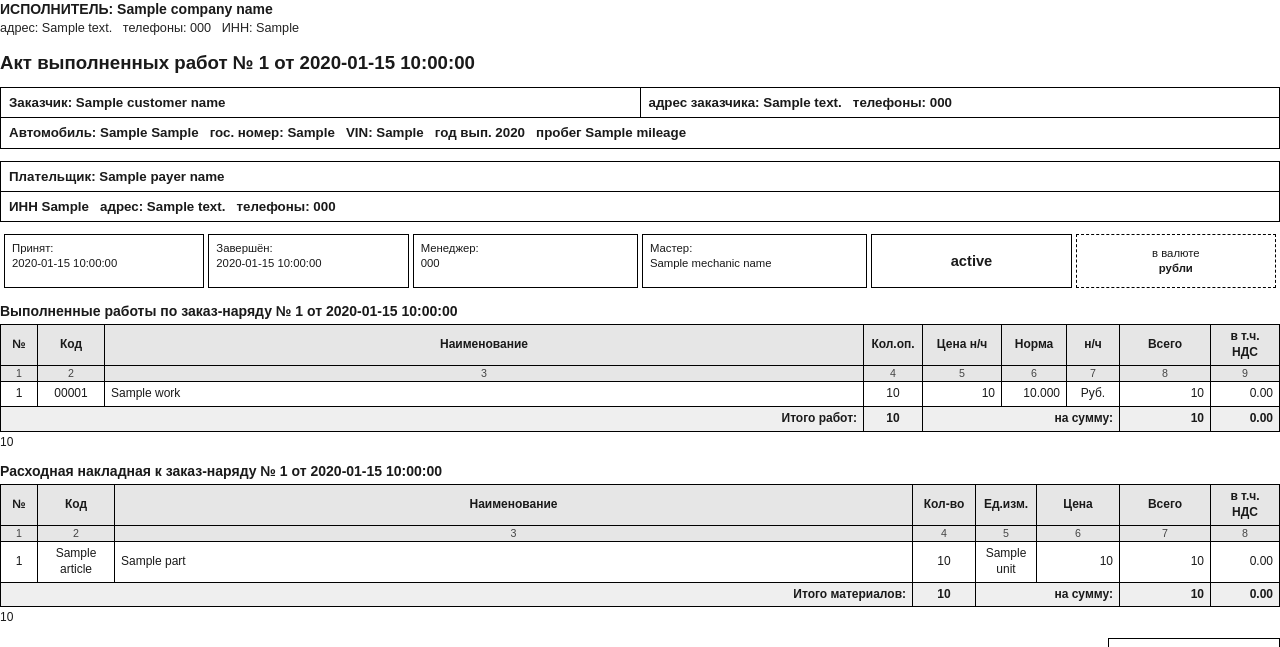
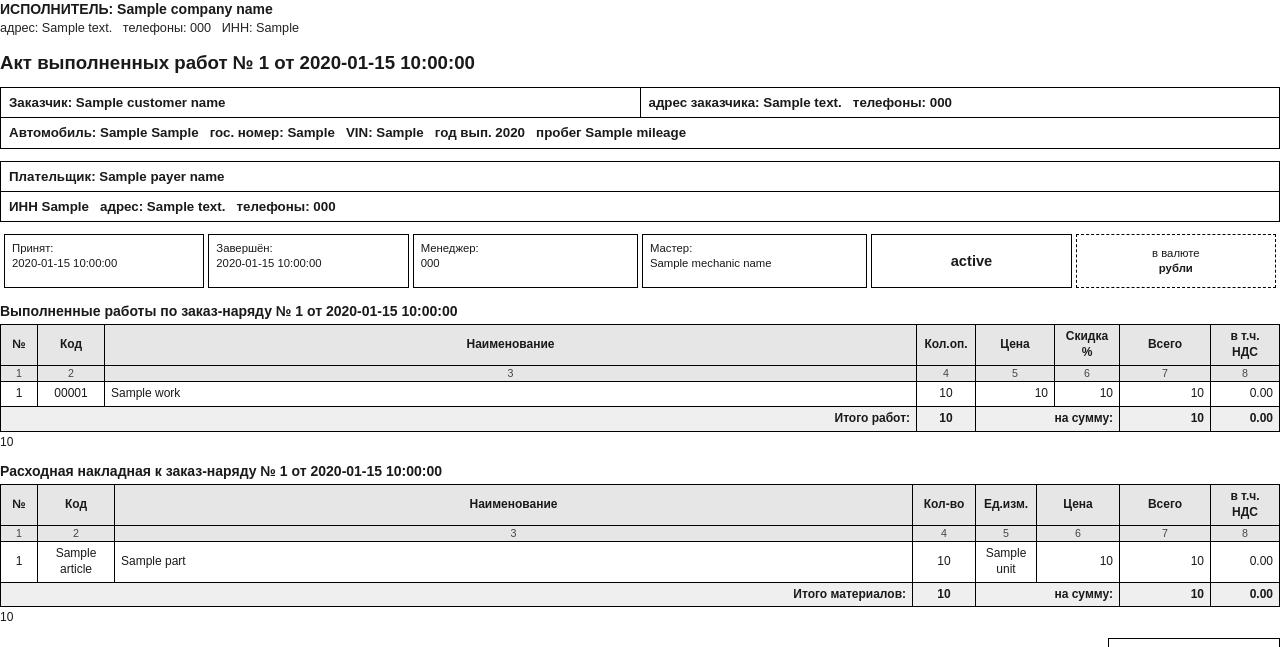
Before and after one commit to zaxa13/autoservice-manage, a Python web app: template backend/app/templates/act.html in a window 1280 px wide. Shown: the top 647 px of the page. Run offline with Jinja, Linux system fonts and the light colour scheme; the template is opened without the code that fills it: most values are stand-ins (such as "Sample title", 1, 10 or a date in 2020).

Commit message:
feat(print): печатная форма — Цена/Скидка % вместо нормо-часа
В таблице работ заказ-наряда и акта: «Цена н/ч» → «Цена»,
«Норма» → «Скидка %» (значение скидки), убрана колонка «н/ч» (Руб.).
«Всего» = цена со скидкой (w.total уже учитывает скидку).
Перенумерованы колонки и поправлены colspan в футере (9 → 8 колонок).

Co-Authored-By: Claude Opus 4.8 (1M context) <noreply@anthropic.com>

```diff
--- a/backend/app/templates/act.html
+++ b/backend/app/templates/act.html
@@ -51,14 +51,13 @@
       <th style="width:54px;">Код</th>
       <th>Наименование</th>
       <th style="width:46px;">Кол.оп.</th>
-      <th style="width:66px;">Цена н/ч</th>
-      <th style="width:52px;">Норма</th>
-      <th style="width:40px;">н/ч</th>
+      <th style="width:66px;">Цена</th>
+      <th style="width:52px;">Скидка %</th>
       <th style="width:78px;">Всего</th>
       <th style="width:56px;">в т.ч. НДС</th>
     </tr>
     <tr class="cols">
-      <th>1</th><th>2</th><th>3</th><th>4</th><th>5</th><th>6</th><th>7</th><th>8</th><th>9</th>
+      <th>1</th><th>2</th><th>3</th><th>4</th><th>5</th><th>6</th><th>7</th><th>8</th>
     </tr>
   </thead>
   <tbody>
@@ -70,21 +69,20 @@
         <td>{{ w.name }}</td>
         <td class="c">{{ w.quantity }}</td>
         <td class="r">{{ w.price }}</td>
-        <td class="r">{{ '%.3f'|format(w.quantity) }}</td>
-        <td class="c">Руб.</td>
+        <td class="r">{{ '%g'|format(w.discount) }}</td>
         <td class="r">{{ w.total }}</td>
         <td class="r">0.00</td>
       </tr>
       {% endfor %}
     {% else %}
-      <tr><td colspan="9" class="c" style="color:#888;">Работы не добавлены</td></tr>
+      <tr><td colspan="8" class="c" style="color:#888;">Работы не добавлены</td></tr>
     {% endif %}
   </tbody>
   <tfoot>
     <tr>
       <td colspan="3" class="r">Итого работ:</td>
       <td class="c">{{ works_qty_total }}</td>
-      <td colspan="3" class="r">на сумму:</td>
+      <td colspan="2" class="r">на сумму:</td>
       <td class="r">{{ works_total or '0.00' }}</td>
       <td class="r">0.00</td>
     </tr>
```
Also changed, not shown: backend/app/templates/order.html (+6 -8 lines).
